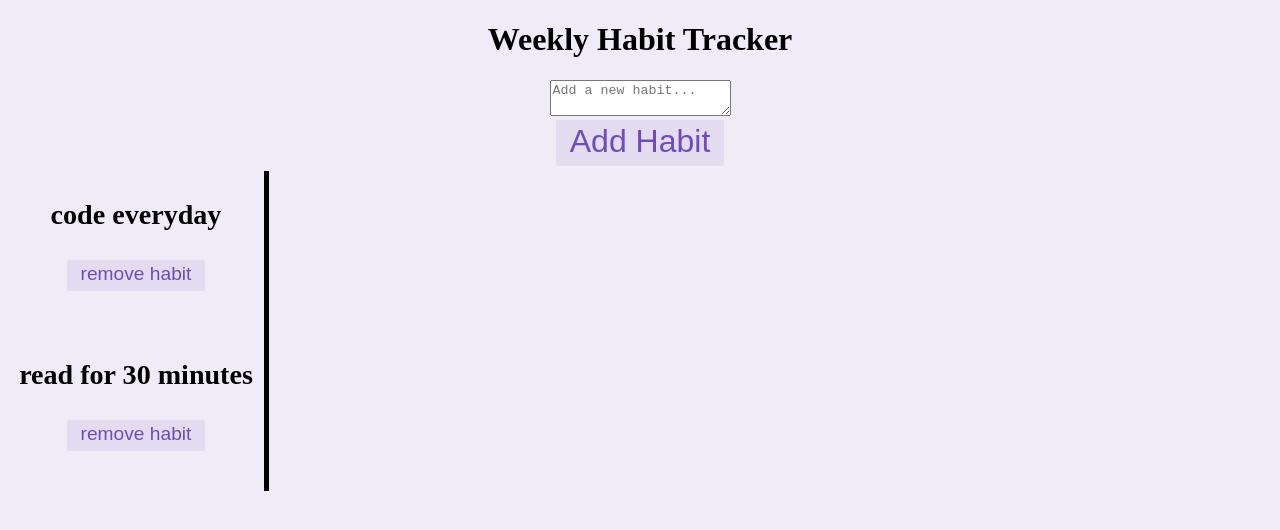
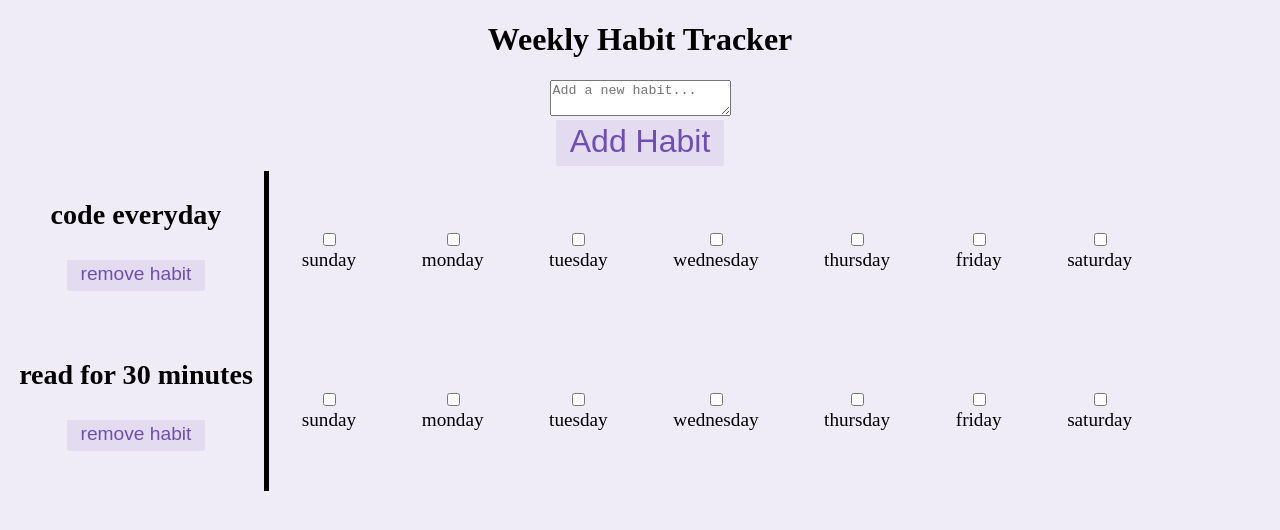
Before and after one commit to graciemcguire/react-hooks-redux-project, a React (Create React App) app: page / in a window 1280 px wide. Shown: the top 530 px of the page. Built offline with nearby package versions, Linux system fonts and the light colour scheme; data requests are answered from the project's data file.

Commit message:
adds patch

```diff
--- a/src/features/habits/DayItem.js
+++ b/src/features/habits/DayItem.js
@@ -1,31 +1,25 @@
-import React, { useState } from "react";
-import { useDispatch } from "react-redux";
-// import styles from "./Habit.module.css";
+import React, { useState } from "react"
 
-export default function DayItem ( { habitId, day } ) {
-
-  const [ formData, setFormData ] = useState( {
-    completed: false
-  } )
+export default function DayItem({ day, updateDay }) {
+  const name = day[0];
+  const toggle = day[1];
 
   function handleChange ( event ) {
-    console.log( day[0], event.target.checked );
-    console.log(formData);
-      setFormData({
-        completed: event.target.checked,
-      } );
-    }
+    const checked = event.target.checked
+    console.log( 'in day', name, checked );
+    updateDay(name)
+  }
 
   return (
     <form>
       <input
         type="checkbox"
-        id={day[0]}
-        name={day[0]}
-        value={day.completed}
+        id={name}
+        name={name}
+        value={toggle}
         onChange={handleChange}
       ></input>
-      <label name={day[0]}> {day[0]}</label>
+      <label name={day}> {day}</label>
     </form>
   );
 }
--- a/src/features/habits/HabitRow.js
+++ b/src/features/habits/HabitRow.js
@@ -1,9 +1,14 @@
-import React from "react";
+import React, { useState } from "react";
 import { removeHabit } from "./habitsSlice";
 import { useDispatch } from "react-redux";
 import DayItem from "./DayItem";
 
-function HabitRow ( { habit } ) {
+function HabitRow({ habit }) {
+  const [habitData, setHabitData] = useState(habit);
+  const [daysData, setDaysData] = useState(habit.days);
+  // console.log( "habitData", habitData );
+  // console.log("daysData", daysData);
+
   const dispatch = useDispatch();
 
   const handleDelete = () => {
@@ -11,18 +16,26 @@ function HabitRow ( { habit } ) {
   };
 
   const renderDays = () => {
-    return Object.entries(habit.days).map((day) => (
-      console.log(day[1])
-
-      // <DayItem habitId={habit.id} key={day[0]} day={day} />
+    return Object.entries(habitData.days).map((day) => (
+      <DayItem updateDay={updateDay} key={day} day={day} />
     ));
   };
 
+  function updateDay(dayName) {
+    setDaysData({
+      ...daysData,
+      [dayName]: !daysData[dayName],
+    });
+    console.log(daysData);
+  }
 
-  // function patchHabit( habitId, action='habits/patchHabit', day ) {
-  //   const foundHabit = habits.find( habit => habit.id === habitId )
-  //   {...foundHabit, habit.days[day] = !habit.days[day]}
-  // }
+  function updateHabit(dayName) {
+    setHabitData({
+      ...habitData,
+      days: { ...habitData.days, [dayName]: !habitData.days[dayName] },
+    });
+    console.log(habitData);
+  }
 
   return (
     <div className="habit-row">
@@ -30,7 +43,7 @@ function HabitRow ( { habit } ) {
         <h3>{habit.title}</h3>
         <button onClick={handleDelete}>remove habit</button>
       </div>
-        <div className="habit-days">{renderDays()}</div>
+      <div className="habit-days">{renderDays()}</div>
     </div>
   );
 }
```
Also changed, not shown: db.json (line endings or trailing spaces).
